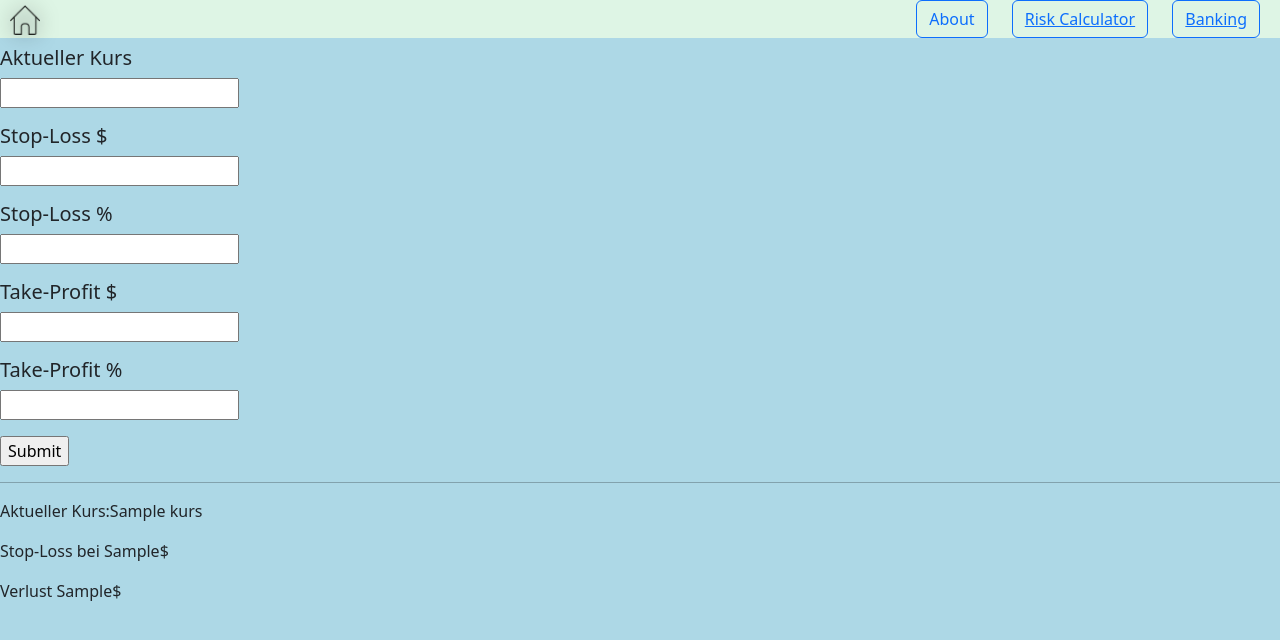
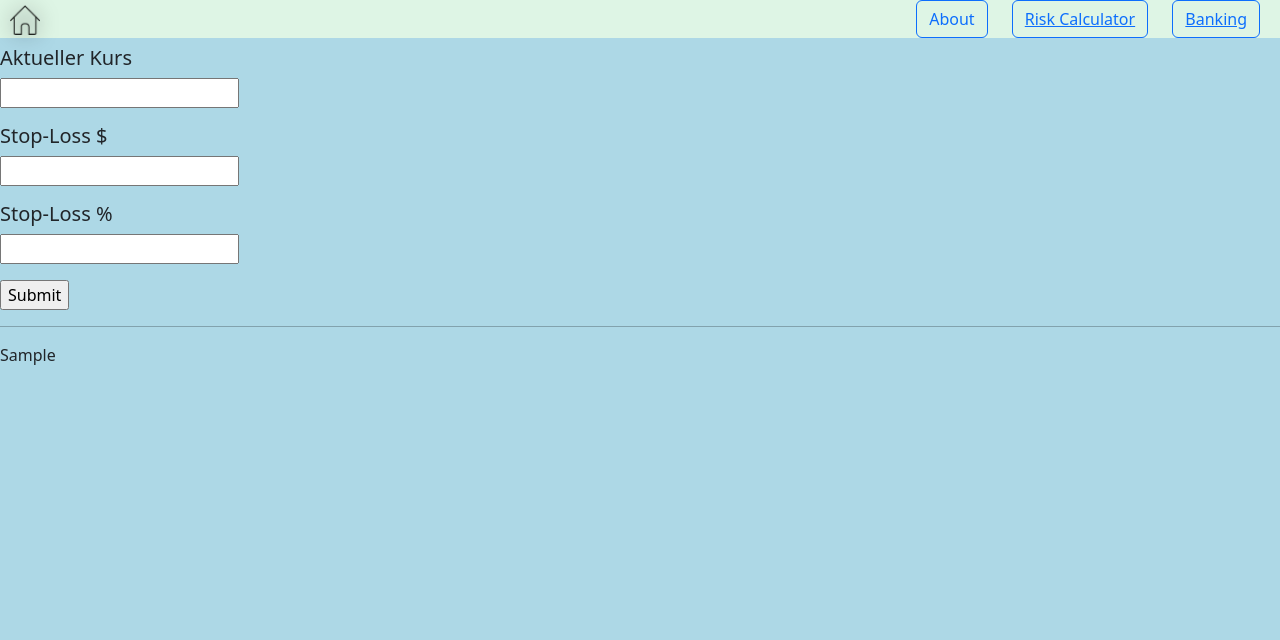
Before and after one commit to PeterEdiger/portfolio_riskcalc_flask, a Flask app: template templates/calc_result.html in a window 1280 px wide. Shown: the top 640 px of the page. Run offline with Flask 2, Linux system fonts and the light colour scheme; the template is opened without the code that fills it: most values are stand-ins (such as "Sample title", 1, 10 or a date in 2020).

Commit message:
functioning version

```diff
--- a/app.py
+++ b/app.py
@@ -21,25 +21,35 @@ def risk_calc():
 
 @app.route('/calc_result', methods=["POST", "GET"])
 def calc_result():
-    test_request = request.args.get("kurs")
+    kurs_str = request.args.get("kurs")
+    stop_dollar_str = request.args.get("stop_loss_dollar")
+    stop_prozent_str = request.args.get("stop_loss_prozent")
 
-    kurs_int = int(request.args.get("kurs"))
-    stop_dollar_int = int(request.args.get("stop_loss_dollar"))
+    if kurs_str == "":
+        # Fall 1
+        return render_template("calc_result.html", user_warning="Bitte Kurs eingeben")
 
-    stop_loss_prozent_str = request.args.get("stop_loss_prozent")
-    if stop_loss_prozent_str == "":
-        stop_prozent_int = 100 * stop_dollar_int // kurs_int
-    else:
-        stop_prozent_int = int(stop_loss_prozent_str)
+        # Fall 2 bis 5
+    kurs_int = int(kurs_str)
+    if stop_dollar_str == "" and stop_prozent_str == "":
+        # Fall 2
+        return render_template("calc_result.html", user_warning="Bitte Stop-Loss $"
+                                                                "oder Stop-Loss % angeben")
+    if stop_dollar_str == "" and stop_prozent_str:
+        # Fall 3
+        dollar_int = kurs_int * (100 - int(stop_prozent_str)) / 100
+        return render_template("calc_result.html", kurs=kurs_int, stop_dollar=dollar_int,
+                               verlust_dollar=kurs_int - dollar_int)
 
-    profit_dollar = int(request.args.get("take_profit_dollar"))
-    profit_prozent = int(request.args.get("take_profit_prozent"))
-    verlust_dollar, verlust_prozent = loss_dollar_calc(kurs_int, stop_dollar_int)
+    return render_template("calc_result.html", user_warning = "Fall 4, 5")
+
+    # stop_prozent_int = 100 * stop_dollar_int // kurs_int
+
+    # profit_dollar = int(request.args.get("take_profit_dollar"))
+    # profit_prozent = int(request.args.get("take_profit_prozent"))
+    # verlust_dollar, verlust_prozent = loss_dollar_calc(kurs_int, stop_dollar_int)
     # stop_prozent_int = float(int(stop_loss_prozent))
     # verlust_in_prozent = 100 * (kurs_int - stop_dollar_flt) / kurs_int
-    return render_template("calc_result.html", kurs=kurs_int, stop_dollar=stop_dollar_int,
-                           verlust_dollar=verlust_dollar, stop_prozent_int=stop_prozent_int
-                           )
 
 
 if __name__ == '__main__':
@@ -49,8 +59,9 @@ if __name__ == '__main__':
 
 # todo Die Html forms sollen ausgefüllt bleiben, (vertagt)
 #  Html forms sollen wenn es Sinn macht automatisch ausgefüllt werden (vertagt)
-
-# todo leere Felder der HTML-Form zulassen
+# todo Zuendeführen der Stop-Loss Fälle / Variablen bennenen nach threshold und difference
+# todo requirements für Papa und Einladung
+# todo leere Felder der HTML-Form zulassen (Für Losses erledigt)
 #  Was soll bei Den Möglichen Fällen für Stop-Loss passieren z.B Stop-Dollar gefüllt, Stop-Prozent leer.
 # todo Ausgabe: Verlust in $ und %, Gewinn in $ und %
 # todo Was sind decorators in Python https://www.programiz.com/python-programming/decorator
--- /dev/null
+++ b/requirements.txt
@@ -0,0 +1 @@
+Flask~=2.2.2
--- a/templates/calc_result.html
+++ b/templates/calc_result.html
@@ -6,7 +6,12 @@
 {% block result %}
 
     <hr>
-    <p>Aktueller Kurs:{{ kurs }}</p>
-    <p>Stop-Loss bei {{ stop_dollar }}$</p>
-    <p>Verlust {{ verlust_dollar }}$</p>
+    {% if user_warning %}
+        <p>{{ user_warning }}</p>
+    {% else %}
+        <p>Aktueller Kurs:{{ kurs }}</p>
+        <p>Stop-Loss bei {{ stop_dollar }}$</p>
+        <p>Verlust {{ verlust_dollar }}$</p>
+    {% endif %}
+
 {% endblock %}
--- a/templates/calc_risk.html
+++ b/templates/calc_risk.html
@@ -8,10 +8,10 @@
     <p><input type="number" name="stop_loss_dollar"></p>
     <h5>Stop-Loss % </h5>
     <p><input type="number" name="stop_loss_prozent"></p>
-    <h5>Take-Profit $</h5>
-    <p><input type="number" name="take_profit_dollar"></p>
-    <h5>Take-Profit % </h5>
-    <p><input type="number" name="take_profit_prozent"></p>
+{#    <h5>Take-Profit $</h5>#}
+{#    <p><input type="number" name="take_profit_dollar"></p>#}
+{#    <h5>Take-Profit % </h5>#}
+{#    <p><input type="number" name="take_profit_prozent"></p>#}
     <p><input type="submit" value="Submit"></p>
 
     {% block result %}{% endblock %}
```
